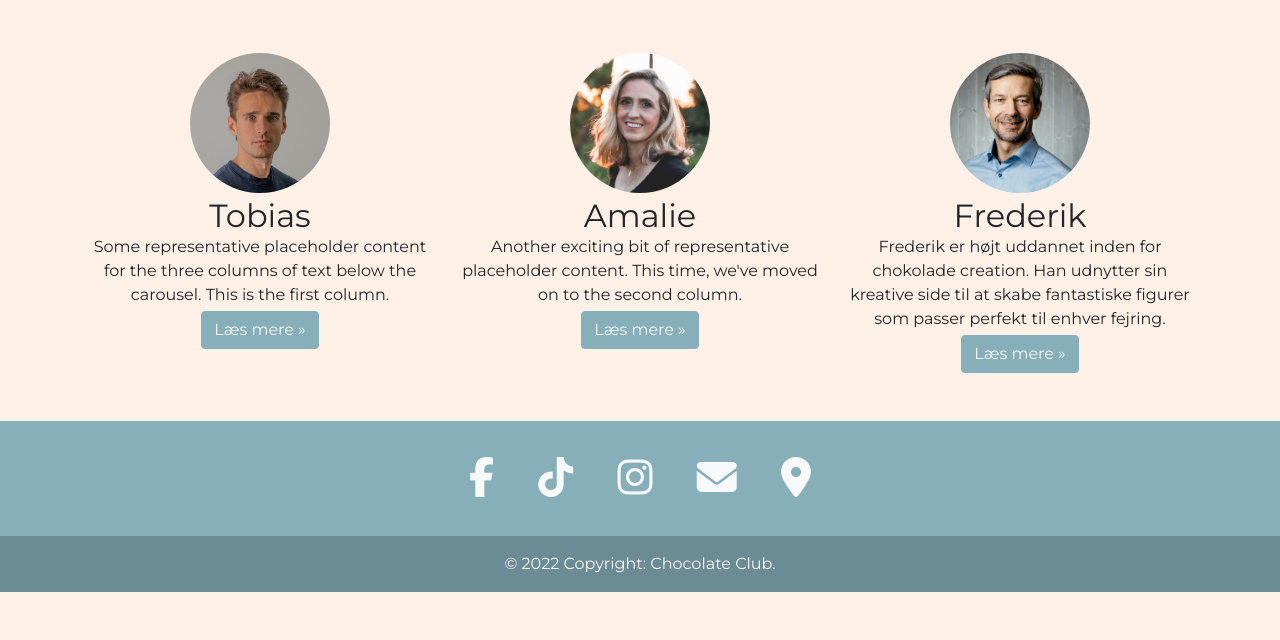
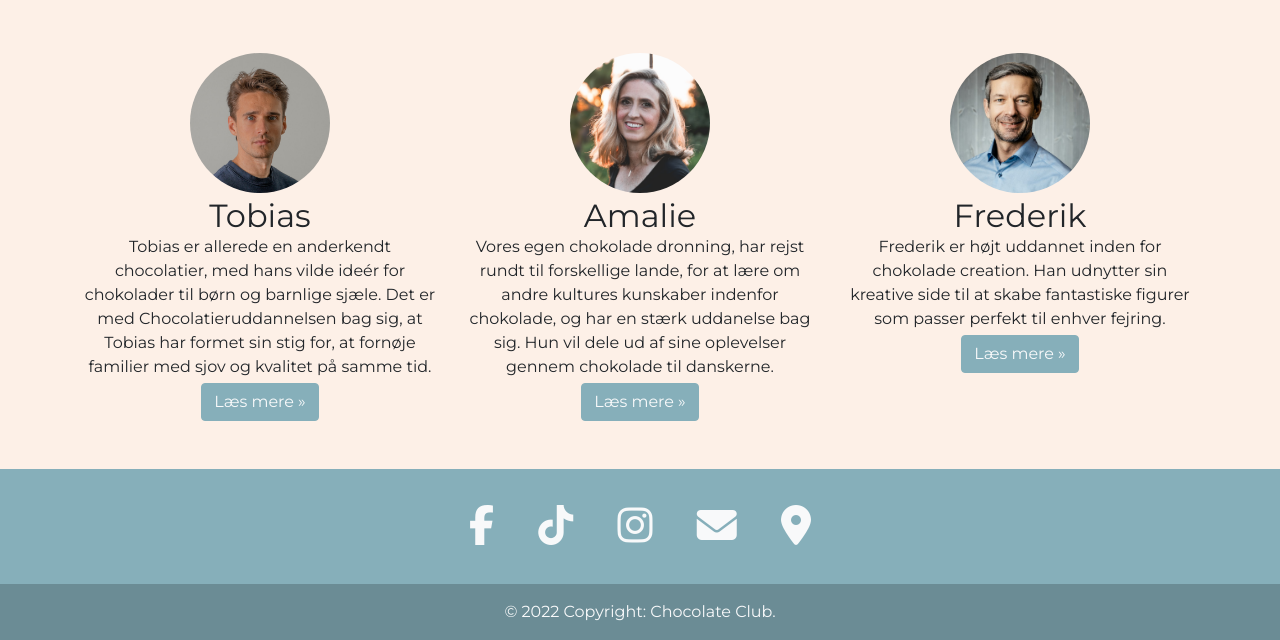
Before and after one commit to DesignByVang/ChocolateClub, a PHP site: page / in a window 1280 px wide. Shown: the part 496-1136 px from the top of the page. Before the commit the page ends 1088 px from the top, so only its background shows below. Run offline with PHP 8.4, Linux system fonts and the light colour scheme; some libraries are stand-ins or nearby versions.

Commit message:
Beskrivelser af Tóbias og Amalie

```diff
--- a/index.php
+++ b/index.php
@@ -88,13 +88,17 @@
         <div class="col-lg-4 mt-3">
             <img class="rounded-circle mx-auto" width="140" height="140" src="images/Tobias Trads.png" alt="Tobias Trads">
             <h2 class="fw-normal mt-1">Tobias</h2>
-            <p>Some representative placeholder content for the three columns of text below the carousel. This is the first column.</p>
+            <p>Tobias er allerede en anderkendt chocolatier, med hans vilde ideér for chokolader til børn og barnlige sjæle.
+                Det er med Chocolatieruddannelsen bag sig, at Tobias har formet sin stig for,
+                at fornøje familier med sjov og kvalitet på samme tid.</p>
             <p><a class="btn btn-primary mt-1 text-light" href="#">Læs mere &raquo;</a></p>
         </div>
         <div class="col-lg-4 mt-3">
             <img class="rounded-circle mx-auto" width="140" height="140" src="images/Amalie Mikkelsen.png" alt="Amalie Mikkelsen">
             <h2 class="fw-normal mt-1">Amalie</h2>
-            <p>Another exciting bit of representative placeholder content. This time, we've moved on to the second column.</p>
+            <p>Vores egen chokolade dronning, har rejst rundt til forskellige lande,
+                for at lære om andre kultures kunskaber indenfor chokolade, og har en stærk uddanelse bag sig.
+                Hun vil dele ud af sine oplevelser gennem chokolade til danskerne. </p>
             <p><a class="btn btn-primary mt-1 text-light" href="#">Læs mere &raquo;</a></p>
         </div>
         <div class="col-lg-4 mt-3">
```
